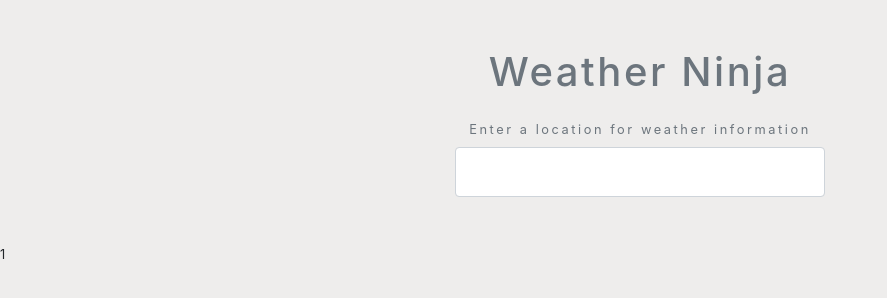
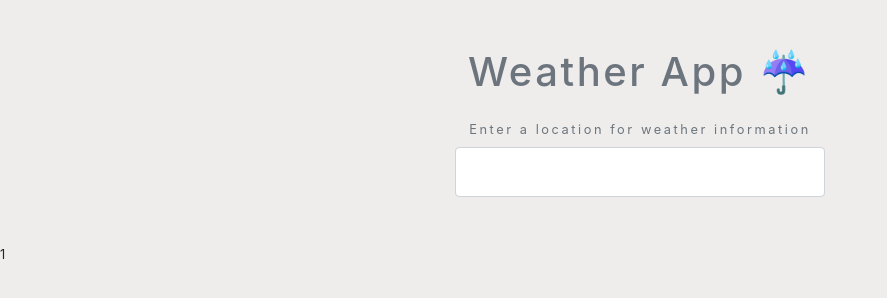
Before and after one commit to 7usien/weather-app, a plain HTML site: page index.html in a window 1280 px wide. Shown: the whole page, without its empty margins (0-887 px from the left). Drawn offline with nearby package versions, Linux system fonts and the light colour scheme.

Commit message:
update title

```diff
--- a/index.html
+++ b/index.html
@@ -7,14 +7,14 @@
     <link rel="stylesheet" href="https://stackpath.bootstrapcdn.com/bootstrap/4.3.1/css/bootstrap.min.css"
         integrity="sha384-ggOyR0iXCbMQv3Xipma34MD+dH/1fQ784/j6cY/iJTQUOhcWr7x9JvoRxT2MZw1T" crossorigin="anonymous">
     <link rel="stylesheet" href="style.css">
-    <title>Ninja Weather</title>
+    <title>Weather App ☔</title>
 </head>
 
 <body>
 
     <div class="container my-5 mx-auto">
 
-        <h1 class="text-muted text-center my-4">Weather Ninja</h1>
+        <h1 class="text-muted text-center my-4">Weather App ☔</h1>
 
         <form class="change-location my-4 text-center text-muted">
             <label for="city">Enter a location for weather information</label>
```
